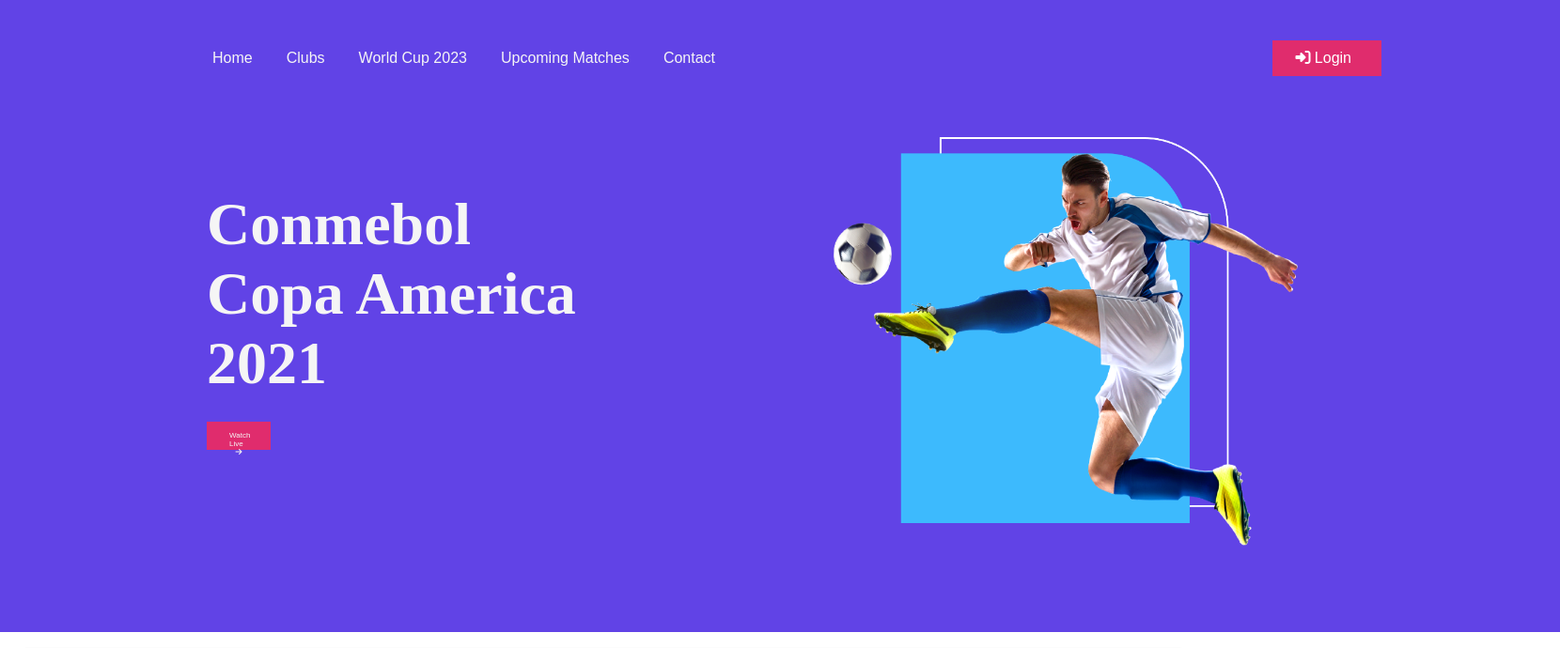
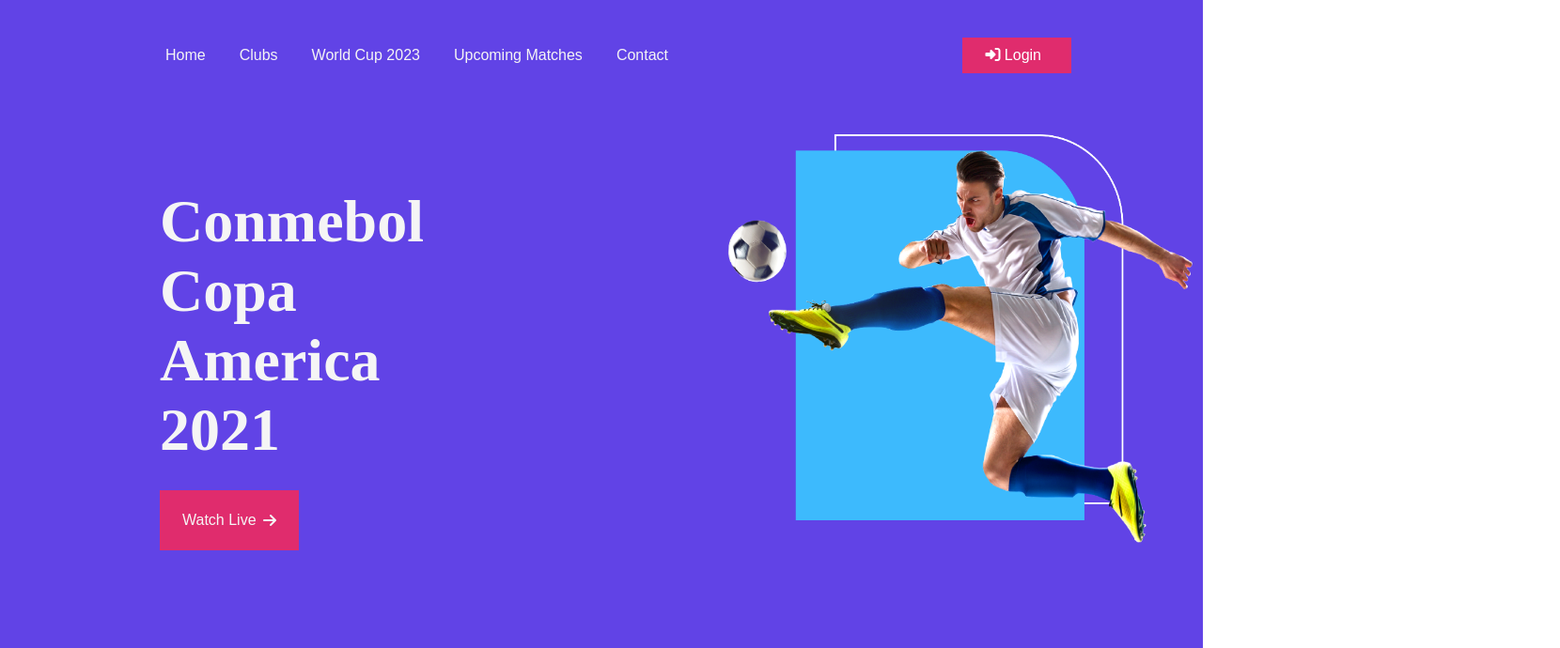
Before and after one commit to Jibonm37/Responsive-football-site, a plain HTML site: page index.html in a window 1280 px wide. Shown: the top 690 px of the page at 94% size, 1660 px wide, since content can reach past the window. Drawn offline with Linux system fonts and the light colour scheme.

Commit message:
header done

```diff
--- a/css/style.css
+++ b/css/style.css
@@ -28,17 +28,11 @@
 
 
 /* ------header styles------ */
+header{
+    padding: 40px 140px;
+    background-color:#6143e6;
+}
 
-header{
-    background: #6143e6;
-    padding: 0 190px;
-    padding-top: 43px;
-    width: 100%;
-    height: fit-content;
-
-
-
-}
 nav{
     display: flex;
     justify-content: space-between;
@@ -59,14 +53,17 @@
     color: whitesmoke;
     font-size: 16px;
     margin-left: 36px;
+    font-weight: 500;
 }
 .log-in-button{
     background-color: #E02C6D
     ;
-    padding: 10px 24px;
+    font-size: 16px;
+    padding: 8px 24px;
     display: flex;
     justify-content: center;
     align-items: center;
+    font-weight: 500;
 }
 .log-in-button a{
     text-decoration: none;
@@ -87,29 +84,48 @@
 .heading h1{
     font-family: Poppins;
     font-style: normal;
-    font-weight: bold;
+    font-weight: 700;
     font-size: 64px;
     color: whitesmoke;
+    margin-bottom: 27px;
 }
 .live-button{
+
     margin-top: 25px;
+
+    background-color: #E02C6D
+    ;
     width: 168px;
     height: 44px;
-    background-color: #E02C6D
-    ;
-    padding: 10px 24px;
+
+
 
 }
 .live-button a{
+    width: 100px;
+    height: 44px;
     text-decoration: none;
     color: whitesmoke;
+    text-align:center;
+    font-size: 16px;
+    padding: 10px 24px;
+    background-color: #E02C6D
+    ;
+    display: flex;
+    justify-content: space-between;
+    align-items: center;
 }
+
 .heading-img{
     margin-top: 65px;
-    margin-left: 250px;
-    margin-bottom: 85px;
+    margin-left: 300px;
+    margin-bottom: 80px;
 
 
+}
+.heading-img img{
+    width: 555px;
+    height: 440px;
 }
 @keyframes football {
     0%{
--- a/index.html
+++ b/index.html
@@ -26,7 +26,7 @@
            </div>
            <div class="log-in-button">
                <a target="_blank" href="https://www.marca.com/" >
-                <i class="fas fa-sign-in-alt log-in"> </i>
+                <i class="fas fa-sign-in-alt log-in"></i>
                 <span>Login</span>
                </a>
 
@@ -39,13 +39,9 @@
                 2021
                 </h1>
                 <div class="live-button">
-                    <a target="_blank" href="https://www.marca.com/" >
-
-                     <span class="">Watch Live</span>
+                    <a target="_blank" href="https://www.marca.com/" > Watch Live
                      <i class="fas fa-arrow-right"></i>
-                    </a>
-
-                </div>
+                    </a></div>
 
            </div>
            <div class="heading-img ">
```
